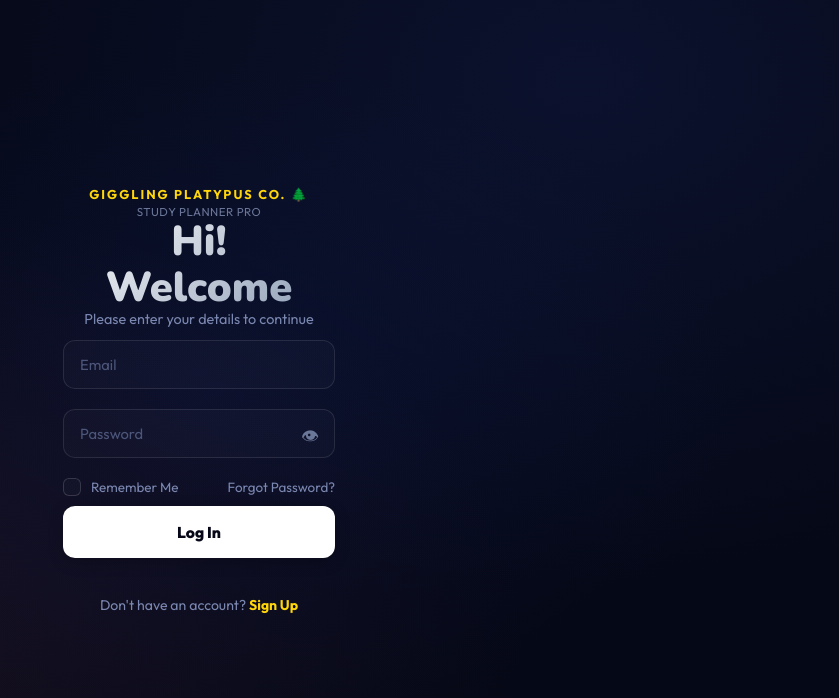
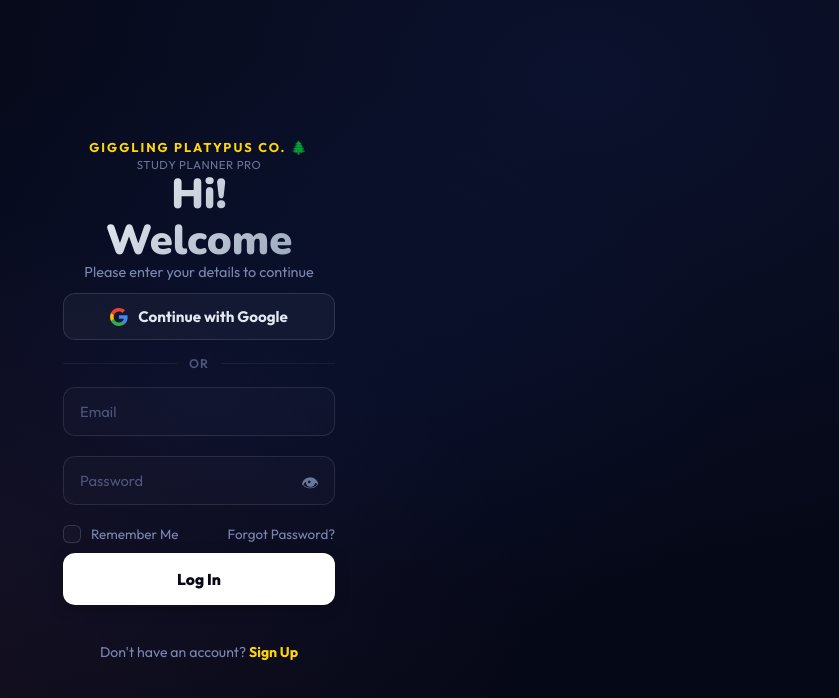
Before and after one commit to bakkathatlashiva/Study-Planner, a React (Vite) app: page / in a window 1280 px wide. Shown: the top 698 px of the page, without its empty margins (441-1280 px from the left). Built offline with nearby package versions, Linux system fonts and the light colour scheme; no server answers.

Commit message:
Add Google Sign-In to Login and SignUp

```diff
--- a/src/components/Login.jsx
+++ b/src/components/Login.jsx
@@ -1,6 +1,6 @@
 import React, { useState } from "react";
-import { signInWithEmailAndPassword } from "firebase/auth";
-import { auth } from "../firebase";
+import { signInWithEmailAndPassword, signInWithPopup } from "firebase/auth";
+import { auth, googleProvider } from "../firebase";
 
 export default function Login({
   isActive,
@@ -13,6 +13,7 @@ export default function Login({
   const [showPassword, setShowPassword] = useState(false);
   const [error, setError] = useState("");
   const [loading, setLoading] = useState(false);
+  const [googleLoading, setGoogleLoading] = useState(false);
 
   const handleLogin = async () => {
     const e = email.trim();
@@ -21,7 +22,6 @@ export default function Login({
       setError("❌ Please fill all fields!");
       return;
     }
-
     setError("");
     setLoading(true);
     try {
@@ -32,10 +32,28 @@ export default function Login({
       localStorage.setItem("sp_current", displayName);
       initApp();
     } catch (err) {
-      const msg = firebaseErrorMessage(err.code);
-      setError(`❌ ${msg}`);
+      setError(`❌ ${firebaseErrorMessage(err.code)}`);
     } finally {
       setLoading(false);
+    }
+  };
+
+  const handleGoogle = async () => {
+    setError("");
+    setGoogleLoading(true);
+    try {
+      const credential = await signInWithPopup(auth, googleProvider);
+      const user = credential.user;
+      const displayName = user.displayName || user.email.split("@")[0];
+      setCurrentUser(displayName);
+      localStorage.setItem("sp_current", displayName);
+      initApp();
+    } catch (err) {
+      if (err.code !== "auth/popup-closed-by-user") {
+        setError(`❌ ${firebaseErrorMessage(err.code)}`);
+      }
+    } finally {
+      setGoogleLoading(false);
     }
   };
 
@@ -56,11 +74,49 @@ export default function Login({
             Welcome
           </div>
           <div className="auth-s">Please enter your details to continue</div>
+
           {error && (
             <div className="err" style={{ display: "block" }}>
               {error}
             </div>
           )}
+
+          {/* Google Sign-In */}
+          <button
+            className="google-btn"
+            onClick={handleGoogle}
+            disabled={googleLoading || loading}
+          >
+            <svg
+              width="18"
+              height="18"
+              viewBox="0 0 18 18"
+              xmlns="http://www.w3.org/2000/svg"
+            >
+              <path
+                d="M17.64 9.2c0-.637-.057-1.251-.164-1.84H9v3.481h4.844c-.209 1.125-.843 2.078-1.796 2.716v2.259h2.908c1.702-1.567 2.684-3.875 2.684-6.615z"
+                fill="#4285F4"
+              />
+              <path
+                d="M9 18c2.43 0 4.467-.806 5.956-2.184l-2.908-2.259c-.806.54-1.837.86-3.048.86-2.344 0-4.328-1.584-5.036-3.711H.957v2.332A8.997 8.997 0 0 0 9 18z"
+                fill="#34A853"
+              />
+              <path
+                d="M3.964 10.706A5.41 5.41 0 0 1 3.682 9c0-.593.102-1.17.282-1.706V4.962H.957A8.996 8.996 0 0 0 0 9c0 1.452.348 2.827.957 4.038l3.007-2.332z"
+                fill="#FBBC05"
+              />
+              <path
+                d="M9 3.58c1.321 0 2.508.454 3.44 1.345l2.582-2.58C13.463.891 11.426 0 9 0A8.997 8.997 0 0 0 .957 4.962L3.964 7.294C4.672 5.163 6.656 3.58 9 3.58z"
+                fill="#EA4335"
+              />
+            </svg>
+            {googleLoading ? "Signing in…" : "Continue with Google"}
+          </button>
+
+          <div className="auth-divider">
+            <span>or</span>
+          </div>
+
           <div className="fld">
             <input
               type="email"
@@ -68,7 +124,7 @@ export default function Login({
               value={email}
               onChange={(e) => setEmail(e.target.value)}
               onKeyDown={handleKeyDown}
-              disabled={loading}
+              disabled={loading || googleLoading}
             />
           </div>
           <div className="fld">
@@ -78,7 +134,7 @@ export default function Login({
               value={password}
               onChange={(e) => setPassword(e.target.value)}
               onKeyDown={handleKeyDown}
-              disabled={loading}
+              disabled={loading || googleLoading}
             />
             <button
               className="eye-btn"
@@ -98,7 +154,7 @@ export default function Login({
           <button
             className="abtn abtn-w"
             onClick={handleLogin}
-            disabled={loading}
+            disabled={loading || googleLoading}
           >
             {loading ? "Logging in…" : "Log In"}
           </button>
@@ -124,6 +180,8 @@ function firebaseErrorMessage(code) {
       return "Too many attempts. Try again later.";
     case "auth/user-disabled":
       return "This account has been disabled.";
+    case "auth/popup-blocked":
+      return "Popup blocked by browser. Please allow popups.";
     default:
       return "Login failed. Please try again.";
   }
--- a/src/components/SignUp.jsx
+++ b/src/components/SignUp.jsx
@@ -1,6 +1,10 @@
 import React, { useState } from "react";
-import { createUserWithEmailAndPassword, updateProfile } from "firebase/auth";
-import { auth } from "../firebase";
+import {
+  createUserWithEmailAndPassword,
+  updateProfile,
+  signInWithPopup,
+} from "firebase/auth";
+import { auth, googleProvider } from "../firebase";
 
 export default function SignUp({
   isActive,
@@ -16,6 +20,7 @@ export default function SignUp({
   const [showConfirm, setShowConfirm] = useState(false);
   const [error, setError] = useState("");
   const [loading, setLoading] = useState(false);
+  const [googleLoading, setGoogleLoading] = useState(false);
 
   const handleSignup = async () => {
     const emailVal = email.trim();
@@ -45,15 +50,32 @@ export default function SignUp({
         passVal,
       );
       await updateProfile(credential.user, { displayName: nameVal });
-
       setCurrentUser(nameVal);
       localStorage.setItem("sp_current", nameVal);
       initApp();
     } catch (err) {
-      const msg = firebaseErrorMessage(err.code);
-      setError(`❌ ${msg}`);
+      setError(`❌ ${firebaseErrorMessage(err.code)}`);
     } finally {
       setLoading(false);
+    }
+  };
+
+  const handleGoogle = async () => {
+    setError("");
+    setGoogleLoading(true);
+    try {
+      const credential = await signInWithPopup(auth, googleProvider);
+      const user = credential.user;
+      const displayName = user.displayName || user.email.split("@")[0];
+      setCurrentUser(displayName);
+      localStorage.setItem("sp_current", displayName);
+      initApp();
+    } catch (err) {
+      if (err.code !== "auth/popup-closed-by-user") {
+        setError(`❌ ${firebaseErrorMessage(err.code)}`);
+      }
+    } finally {
+      setGoogleLoading(false);
     }
   };
 
@@ -70,18 +92,56 @@ export default function SignUp({
             Welcome
           </div>
           <div className="auth-s">Create your account</div>
+
           {error && (
             <div className="err" style={{ display: "block" }}>
               {error}
             </div>
           )}
+
+          {/* Google Sign-Up */}
+          <button
+            className="google-btn"
+            onClick={handleGoogle}
+            disabled={googleLoading || loading}
+          >
+            <svg
+              width="18"
+              height="18"
+              viewBox="0 0 18 18"
+              xmlns="http://www.w3.org/2000/svg"
+            >
+              <path
+                d="M17.64 9.2c0-.637-.057-1.251-.164-1.84H9v3.481h4.844c-.209 1.125-.843 2.078-1.796 2.716v2.259h2.908c1.702-1.567 2.684-3.875 2.684-6.615z"
+                fill="#4285F4"
+              />
+              <path
+                d="M9 18c2.43 0 4.467-.806 5.956-2.184l-2.908-2.259c-.806.54-1.837.86-3.048.86-2.344 0-4.328-1.584-5.036-3.711H.957v2.332A8.997 8.997 0 0 0 9 18z"
+                fill="#34A853"
+              />
+              <path
+                d="M3.964 10.706A5.41 5.41 0 0 1 3.682 9c0-.593.102-1.17.282-1.706V4.962H.957A8.996 8.996 0 0 0 0 9c0 1.452.348 2.827.957 4.038l3.007-2.332z"
+                fill="#FBBC05"
+              />
+              <path
+                d="M9 3.58c1.321 0 2.508.454 3.44 1.345l2.582-2.58C13.463.891 11.426 0 9 0A8.997 8.997 0 0 0 .957 4.962L3.964 7.294C4.672 5.163 6.656 3.58 9 3.58z"
+                fill="#EA4335"
+              />
+            </svg>
+            {googleLoading ? "Signing up…" : "Continue with Google"}
+          </button>
+
+          <div className="auth-divider">
+            <span>or</span>
+          </div>
+
           <div className="fld">
             <input
               type="email"
               placeholder="Email"
               value={email}
               onChange={(e) => setEmail(e.target.value)}
-              disabled={loading}
+              disabled={loading || googleLoading}
             />
           </div>
           <div className="fld">
@@ -90,7 +150,7 @@ export default function SignUp({
               placeholder="Full Name"
               value={name}
               onChange={(e) => setName(e.target.value)}
-              disabled={loading}
+              disabled={loading || googleLoading}
             />
           </div>
           <div className="fld">
@@ -99,7 +159,7 @@ export default function SignUp({
               placeholder="Password"
               value={password}
               onChange={(e) => setPassword(e.target.value)}
-              disabled={loading}
+              disabled={loading || googleLoading}
             />
             <button
               className="eye-btn"
@@ -115,7 +175,7 @@ export default function SignUp({
               placeholder="Confirm Password"
               value={confirm}
               onChange={(e) => setConfirm(e.target.value)}
-              disabled={loading}
+              disabled={loading || googleLoading}
             />
             <button
               className="eye-btn"
@@ -127,7 +187,7 @@ export default function SignUp({
           <button
             className="abtn abtn-b"
             onClick={handleSignup}
-            disabled={loading}
+            disabled={loading || googleLoading}
           >
             {loading ? "Creating account…" : "Create Account"}
           </button>
@@ -151,6 +211,8 @@ function firebaseErrorMessage(code) {
       return "Password is too weak!";
     case "auth/too-many-requests":
       return "Too many attempts. Try again later.";
+    case "auth/popup-blocked":
+      return "Popup blocked by browser. Please allow popups.";
     default:
       return "Registration failed. Please try again.";
   }
--- a/src/firebase.js
+++ b/src/firebase.js
@@ -1,5 +1,5 @@
 import { initializeApp } from "firebase/app";
-import { getAuth } from "firebase/auth";
+import { getAuth, GoogleAuthProvider } from "firebase/auth";
 import { getAnalytics, isSupported } from "firebase/analytics";
 
 const firebaseConfig = {
@@ -20,3 +20,4 @@ isSupported().then((yes) => {
 });
 
 export const auth = getAuth(app);
+export const googleProvider = new GoogleAuthProvider();
--- a/src/index.css
+++ b/src/index.css
@@ -362,6 +362,67 @@ body {
   margin-top: 10px;
   text-align: center;
   display: none;
+}
+
+/* Google Sign-In Button */
+.google-btn {
+  width: 100%;
+  display: flex;
+  align-items: center;
+  justify-content: center;
+  gap: 10px;
+  background: rgba(255, 255, 255, 0.04);
+  border: 1px solid rgba(255, 255, 255, 0.12);
+  border-radius: 12px;
+  color: #e2e8f0;
+  font-family: "Outfit", sans-serif;
+  font-size: 0.95rem;
+  font-weight: 700;
+  padding: 13px 16px;
+  cursor: pointer;
+  transition: all 0.25s cubic-bezier(0.16, 1, 0.3, 1);
+  margin-bottom: 4px;
+}
+
+.google-btn:hover {
+  background: rgba(255, 255, 255, 0.08);
+  border-color: rgba(255, 255, 255, 0.2);
+  transform: translateY(-1px);
+}
+
+.google-btn:active {
+  transform: translateY(0);
+}
+
+.google-btn:disabled {
+  opacity: 0.6;
+  cursor: not-allowed;
+  transform: none;
+}
+
+/* Divider between Google and email/password */
+.auth-divider {
+  display: flex;
+  align-items: center;
+  gap: 12px;
+  margin: 16px 0;
+  color: #3a4268;
+  font-size: 0.78rem;
+  font-weight: 600;
+  text-transform: uppercase;
+  letter-spacing: 1px;
+}
+
+.auth-divider::before,
+.auth-divider::after {
+  content: "";
+  flex: 1;
+  height: 1px;
+  background: rgba(255, 255, 255, 0.06);
+}
+
+.auth-divider span {
+  color: #4c567a;
 }
 
 /* ===== LAYOUT SYSTEM ===== */
```
